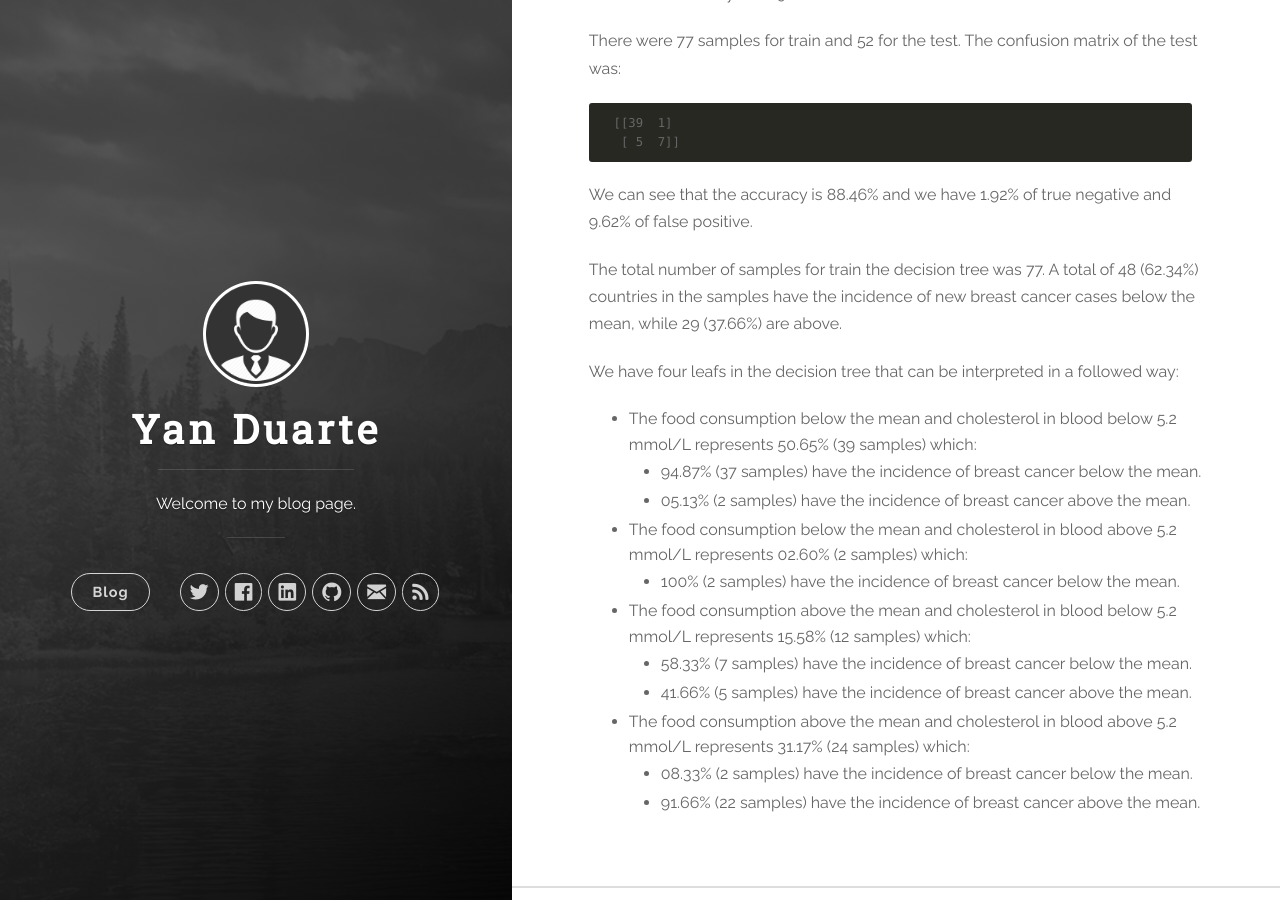
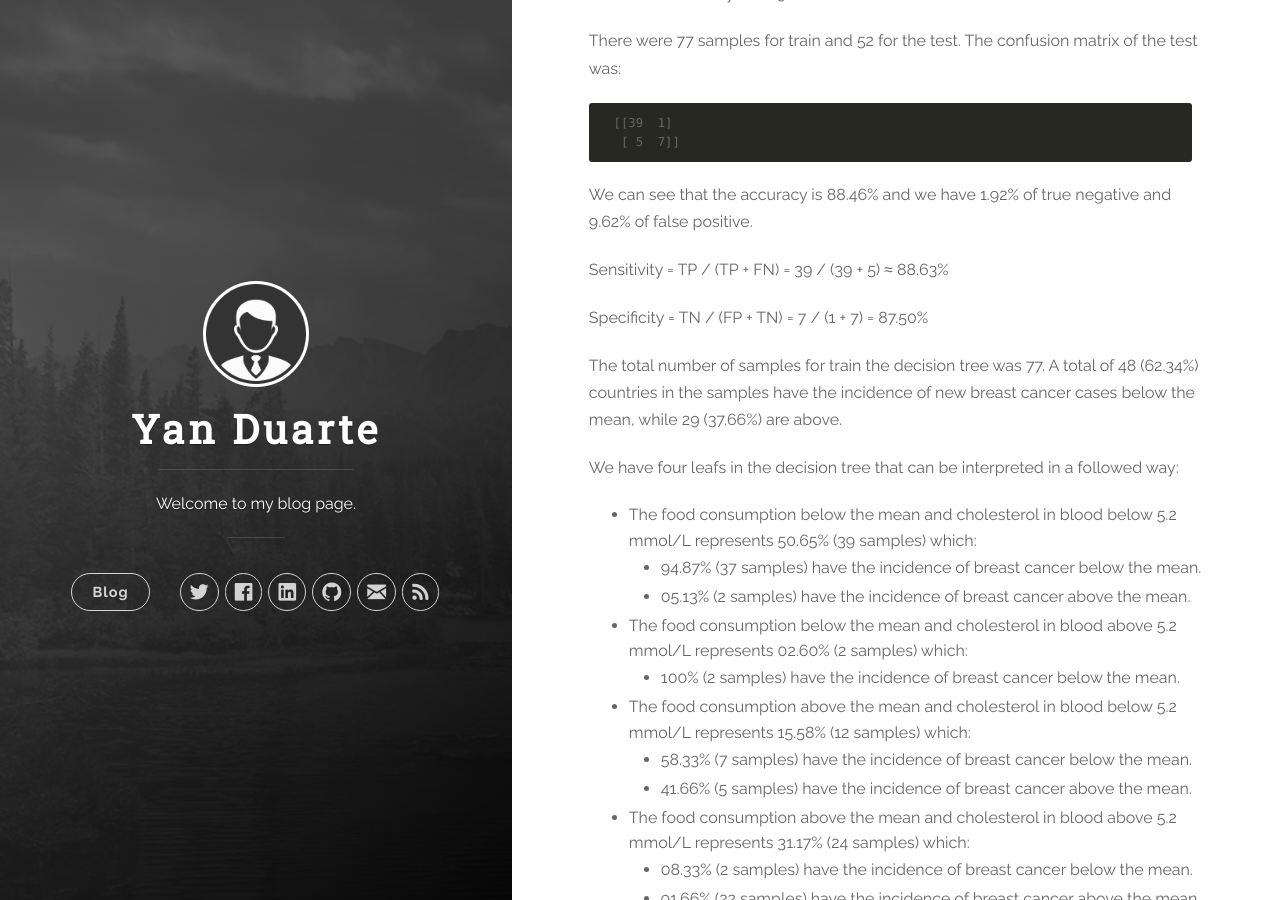
Before and after one commit to yan-duarte/yan-duarte.github.io, a Jekyll site: the page built from _posts/2016-10-08-MLDA-Assignment1.md, in a window 1280 px wide and 900 px high, scrolled down 4186 px. Built offline with Jekyll 4.4.1, drawn with Linux system fonts in a browser that asks for light colours; nearby versions of some CDN libraries.

Commit message:
Updated 2016-10-08-MLDA-Assignment1.md

```diff
--- a/_posts/2016-10-08-MLDA-Assignment1.md
+++ b/_posts/2016-10-08-MLDA-Assignment1.md
@@ -155,6 +155,16 @@ The confusion matrix of the test was:
 
 We can see that the accuracy is 88.46% and we have 1.92% of true negative and 9.62% of false positive.
 
+Sensitivity
+= TP / (TP + FN)
+= 39 / (39 + 5)
+≈ 88.63%
+
+Specificity
+= TN / (FP + TN)
+= 7 / (1 + 7)
+= 87.50%
+
 The total number of samples for train the decision tree was 77.
 A total of 48 (62.34%) countries in the samples have the incidence of new breast cancer cases below the mean, while 29 (37.66%) are above.
 
```
